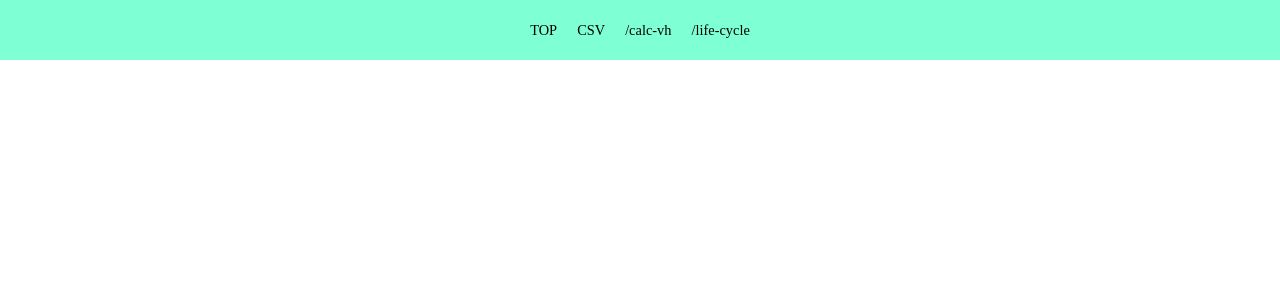
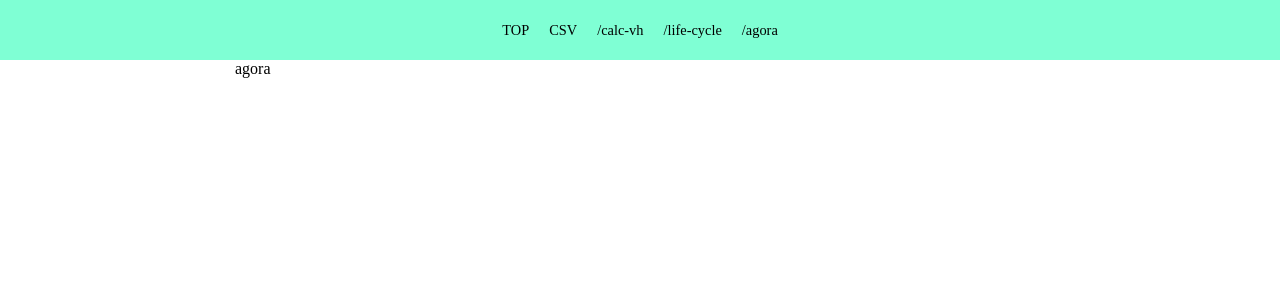
Before and after one commit to hara-94/vue-playground, a Vue app: page /agora in a window 1280 px wide. Shown: the top 300 px of the page. Built offline with nearby package versions, Linux system fonts and the light colour scheme.

Commit message:
add: page_agora

```diff
--- a/src/components/Header.vue
+++ b/src/components/Header.vue
@@ -12,6 +12,9 @@
       </li>
       <li class="header__item">
         <router-link to="/life-cycle">/life-cycle</router-link>
+      </li>
+      <li class="header__item">
+        <router-link to="/agora">/agora</router-link>
       </li>
     </ul>
   </div>
--- /dev/null
+++ b/src/pages/agora/index.vue
@@ -0,0 +1,9 @@
+<template>
+  <div class="agora">agora</div>
+</template>
+<script lang="ts">
+import { Vue, Component } from "vue-property-decorator";
+
+@Component({})
+export default class PageAgoraIndex extends Vue { }
+</script>
--- a/src/router/index.ts
+++ b/src/router/index.ts
@@ -6,6 +6,7 @@ import Index from "../pages/index.vue";
 import Csv from "../pages/csv/index.vue";
 import CalcVh from "../pages/calc-vh/index.vue";
 import LifeCycle from "../pages/life-cycle/index.vue";
+import Agora from "../pages/agora/index.vue";
 
 Vue.use(Router);
 
@@ -29,6 +30,11 @@ const routes: RouteConfig[] = [
     path: "/life-cycle",
     name: "life-cycle",
     component: LifeCycle
+  },
+  {
+    path: "/agora",
+    name: "agora",
+    component: Agora
   }
 ]
 
```
